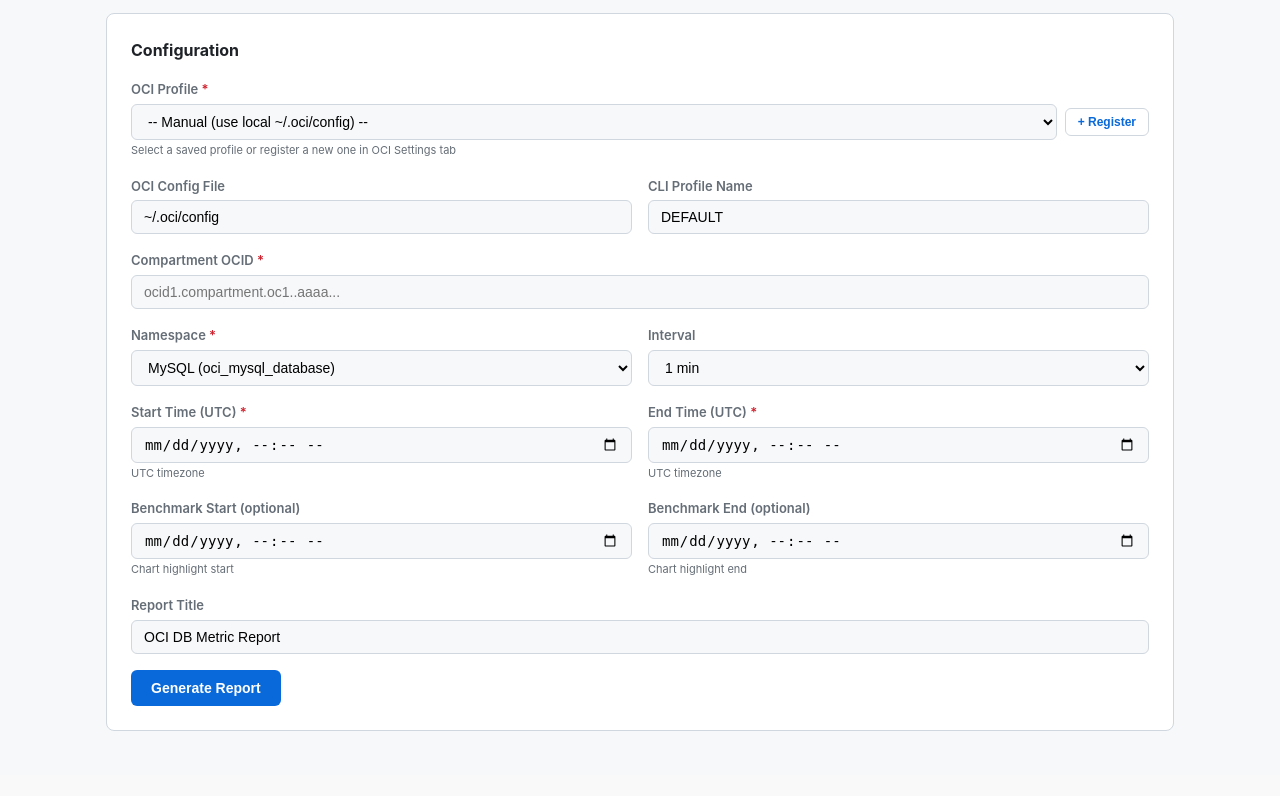
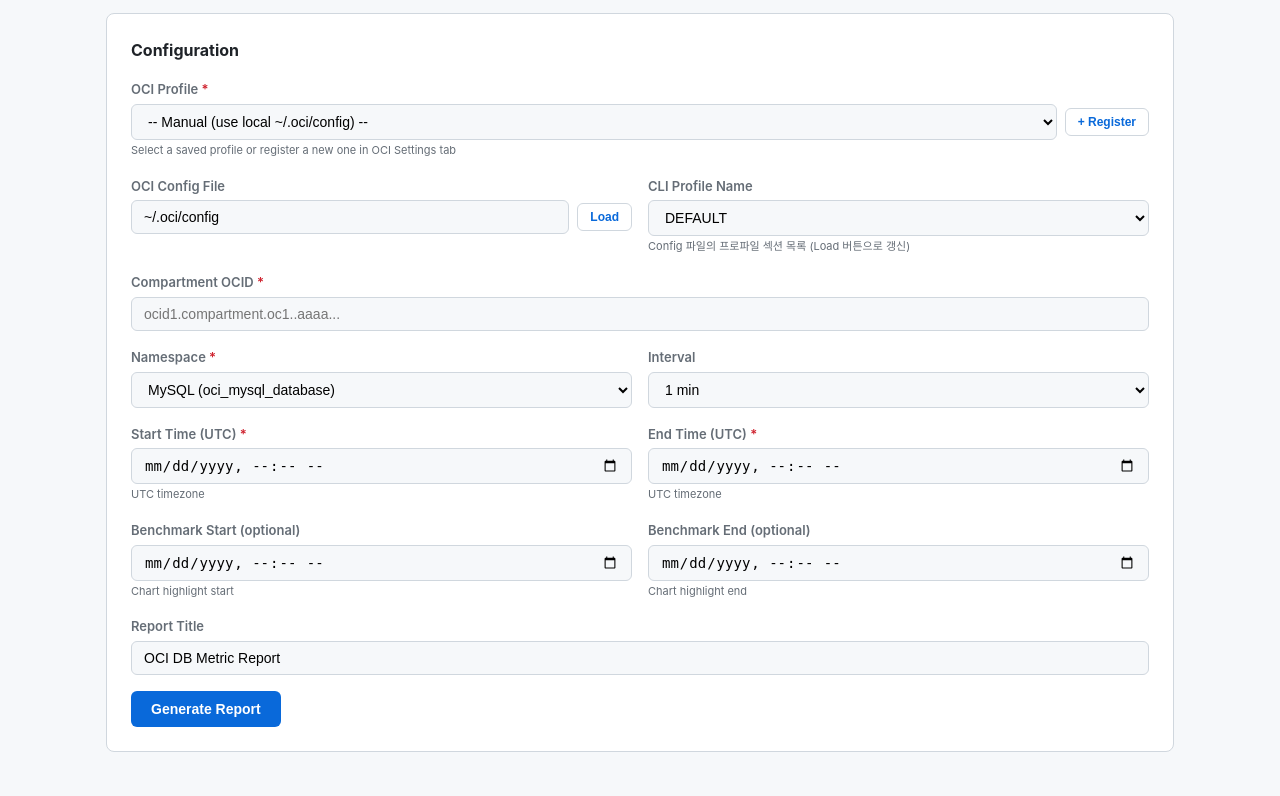
Before and after one commit to jaesucjang/oci-db-metric-report, a Flask app: page / in a window 1280 px wide. Shown: the part 431-1227 px from the top of the page. Before the commit the page ends 1162 px from the top, so only its background shows below. Run offline with Flask 3, Linux system fonts and the light colour scheme; data that the repository does not hold is empty.

Commit message:
Add OCI config profile section selector dropdown
- Parse OCI config file sections ([DEFAULT], [PROFILE_NAME], etc.)
- New API: /api/oci-config-profiles?config_file=~/.oci/config
- CLI Profile Name changed from text input to dropdown
- Load button to refresh profile list from config file
- Shows region info next to profile name
- Auto-loads on page init and when saved profile changes

Co-Authored-By: Claude Opus 4.6 <noreply@anthropic.com>

```diff
--- a/app.py
+++ b/app.py
@@ -299,6 +299,63 @@ def view_report(job_id):
 
 
 # ============================================================
+# OCI Config File Parser - read profile sections
+# ============================================================
+
+def parse_oci_config(config_path):
+    """Parse OCI config file and return list of profile sections with metadata."""
+    config_path = os.path.expanduser(config_path)
+    if not os.path.isfile(config_path):
+        return []
+
+    profiles = []
+    current = None
+
+    with open(config_path) as f:
+        for line in f:
+            line = line.strip()
+            if not line or line.startswith("#"):
+                continue
+            # Section header: [DEFAULT], [WESANG_POC], etc.
+            if line.startswith("[") and line.endswith("]"):
+                if current:
+                    profiles.append(current)
+                section_name = line[1:-1]
+                current = {"name": section_name, "region": "", "tenancy_short": "", "user_short": ""}
+            elif current and "=" in line:
+                key, _, val = line.partition("=")
+                key = key.strip()
+                val = val.strip()
+                if key == "region":
+                    current["region"] = val
+                elif key == "tenancy":
+                    current["tenancy_short"] = val[:30] + "..." if len(val) > 30 else val
+                elif key == "user":
+                    current["user_short"] = val[:30] + "..." if len(val) > 30 else val
+
+    if current:
+        profiles.append(current)
+
+    return profiles
+
+
+@app.route("/api/oci-config-profiles")
+def api_oci_config_profiles():
+    """Return profile sections from an OCI config file."""
+    config_path = request.args.get("config_file", "~/.oci/config")
+
+    # Also check saved profiles
+    profile_id = request.args.get("profile_id", "")
+    if profile_id:
+        saved_config, _ = get_profile_oci_paths(profile_id)
+        if saved_config:
+            config_path = saved_config
+
+    profiles = parse_oci_config(config_path)
+    return jsonify(profiles)
+
+
+# ============================================================
 # OCI Profile Management API
 # ============================================================
 
--- a/templates/index.html
+++ b/templates/index.html
@@ -217,11 +217,17 @@
           </div>
           <div class="form-group" id="manualConfigGroup">
             <label>OCI Config File</label>
-            <input type="text" name="oci_config_file" value="~/.oci/config">
+            <div style="display:flex;gap:8px;align-items:center;">
+              <input type="text" name="oci_config_file" id="ociConfigFile" value="~/.oci/config" style="flex:1;">
+              <button type="button" class="btn btn-outline btn-sm" onclick="loadConfigProfiles()">Load</button>
+            </div>
           </div>
           <div class="form-group" id="manualProfileGroup">
             <label>CLI Profile Name</label>
-            <input type="text" name="oci_profile" value="DEFAULT">
+            <select name="oci_profile" id="ociProfileName">
+              <option value="DEFAULT">DEFAULT</option>
+            </select>
+            <span class="hint">Config 파일의 프로파일 섹션 목록 (Load 버튼으로 갱신)</span>
           </div>
           <div class="form-group full">
             <label>Compartment OCID <span class="required">*</span></label>
@@ -426,6 +432,48 @@ function onProfileChange() {
   const manual = !sel.value;
   document.getElementById('manualConfigGroup').style.display = manual ? '' : 'none';
   document.getElementById('manualProfileGroup').style.display = manual ? '' : 'none';
+
+  // If a saved profile is selected, load its config profiles too
+  if (sel.value) {
+    fetch('/api/oci-config-profiles?profile_id=' + encodeURIComponent(sel.value))
+      .then(r => r.json()).then(renderProfileOptions);
+  }
+}
+
+function loadConfigProfiles() {
+  const configFile = document.getElementById('ociConfigFile').value.trim();
+  if (!configFile) return;
+
+  const profileId = document.getElementById('profileSelect').value;
+  let url = '/api/oci-config-profiles?config_file=' + encodeURIComponent(configFile);
+  if (profileId) url += '&profile_id=' + encodeURIComponent(profileId);
+
+  fetch(url).then(r => r.json()).then(profiles => {
+    renderProfileOptions(profiles);
+    if (profiles.length === 0) {
+      alert('No profiles found in: ' + configFile + '\nCheck if the file exists on the server.');
+    }
+  });
+}
+
+function renderProfileOptions(profiles) {
+  const sel = document.getElementById('ociProfileName');
+  const prev = sel.value;
+  sel.innerHTML = '';
+  if (profiles.length === 0) {
+    sel.innerHTML = '<option value="DEFAULT">DEFAULT</option>';
+    return;
+  }
+  profiles.forEach(p => {
+    const opt = document.createElement('option');
+    opt.value = p.name;
+    opt.textContent = p.name + (p.region ? ' (' + p.region + ')' : '');
+    sel.appendChild(opt);
+  });
+  // Restore previous selection if still available
+  if (prev && [...sel.options].some(o => o.value === prev)) {
+    sel.value = prev;
+  }
 }
 
 function loadKeyFile(input) {
@@ -523,8 +571,9 @@ function deleteProfile(id) {
   });
 }
 
-// Init: load profiles
+// Init: load profiles + config sections
 loadProfiles();
+loadConfigProfiles();
 
 // --- Load samples ---
 fetch('/api/samples').then(r => r.json()).then(samples => {
```
